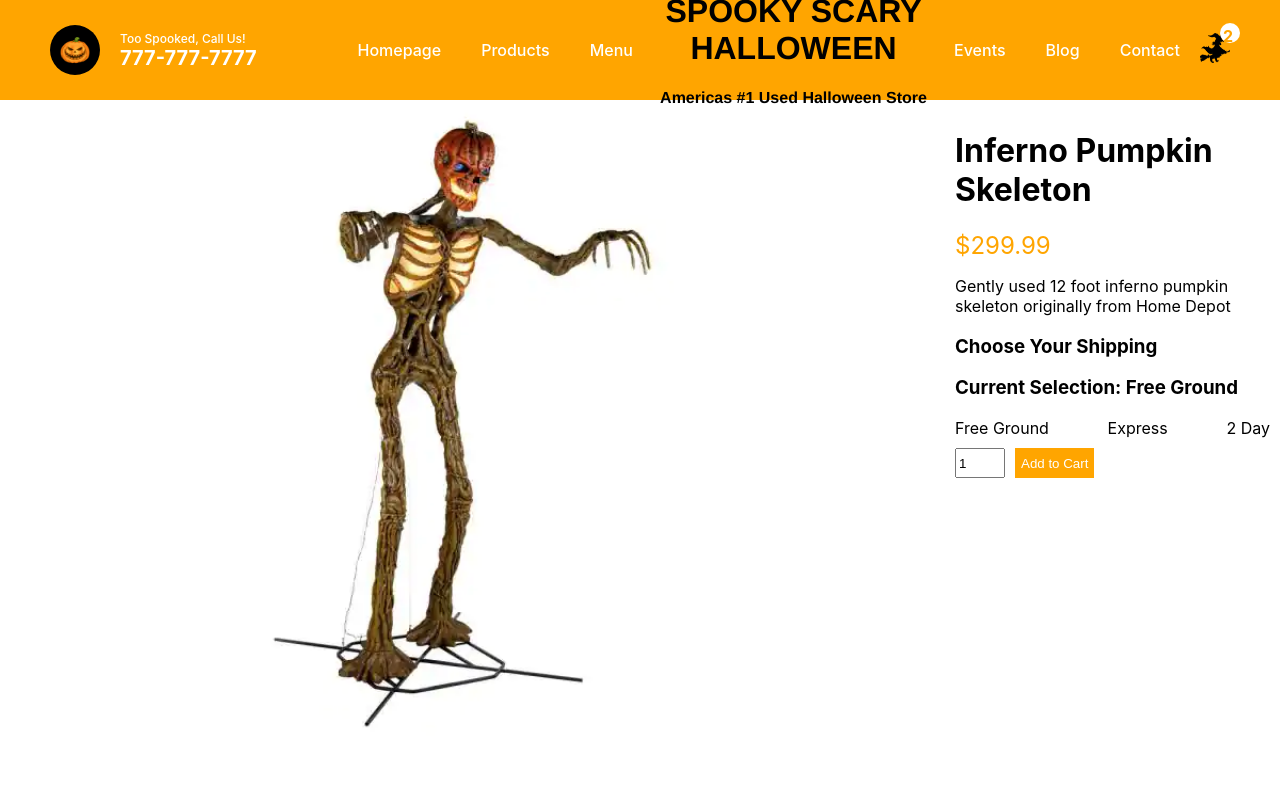
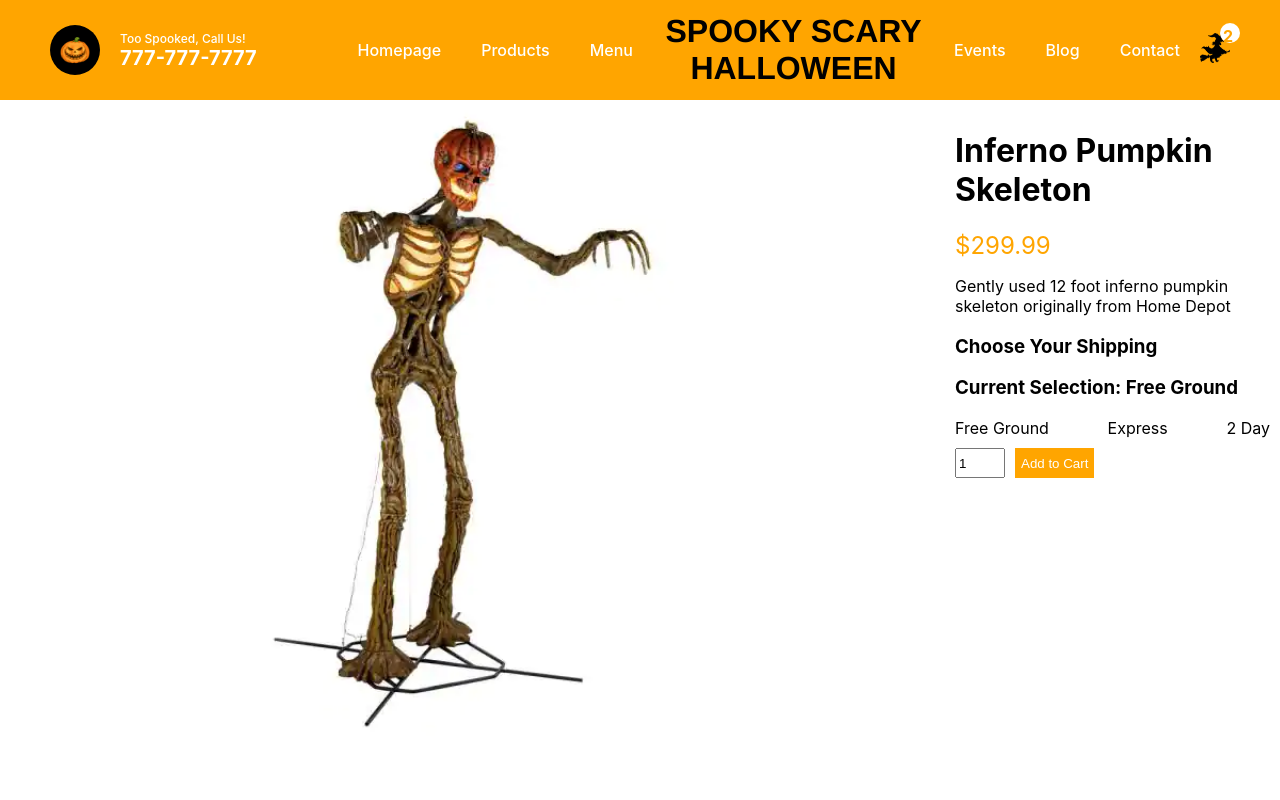
Before and after one commit to MGibson7/ecommhalloween, a Next.js app: page /product/1 in a window 1280 px wide. Shown: the top 800 px of the page. Built offline with nearby package versions, Linux system fonts and the light colour scheme.

Commit message:
mobile fixes

```diff
--- a/components/Navbar.jsx
+++ b/components/Navbar.jsx
@@ -23,7 +23,6 @@ const Navbar = () =>{
                     <li className={styles.listItem}>Menu</li>
                     <div className = {styles.siteTitle}>
                          <h1>SPOOKY SCARY HALLOWEEN</h1>
-                         <h4>Americas #1 Used Halloween Store</h4>
 
                     </div>
 
--- a/styles/Featured.module.css
+++ b/styles/Featured.module.css
@@ -47,5 +47,8 @@
         height: 50vh;
         position: relative;
     }
+    .imgContainer h2{
+        display: none;
+    }
 
 }
```
